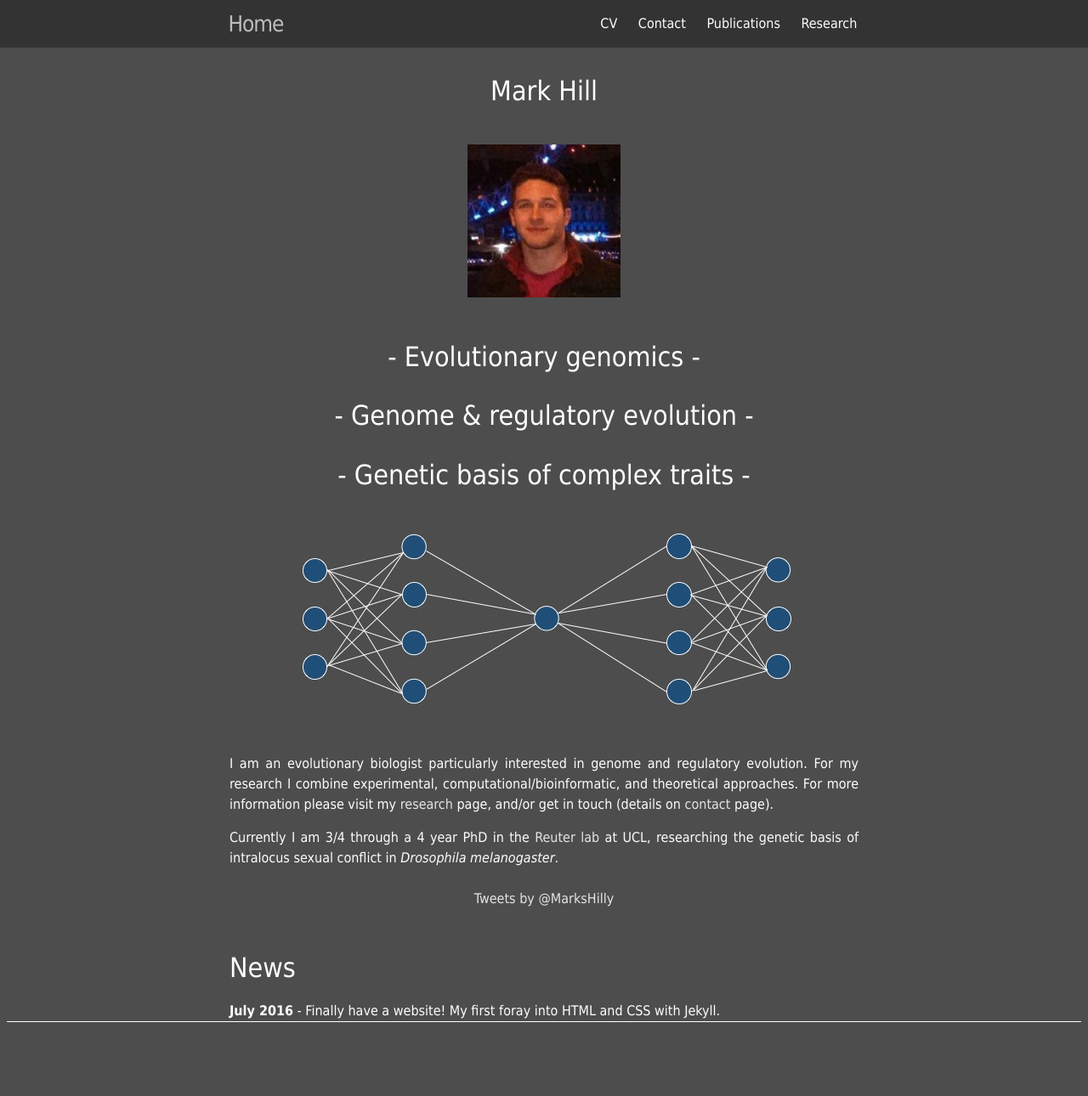
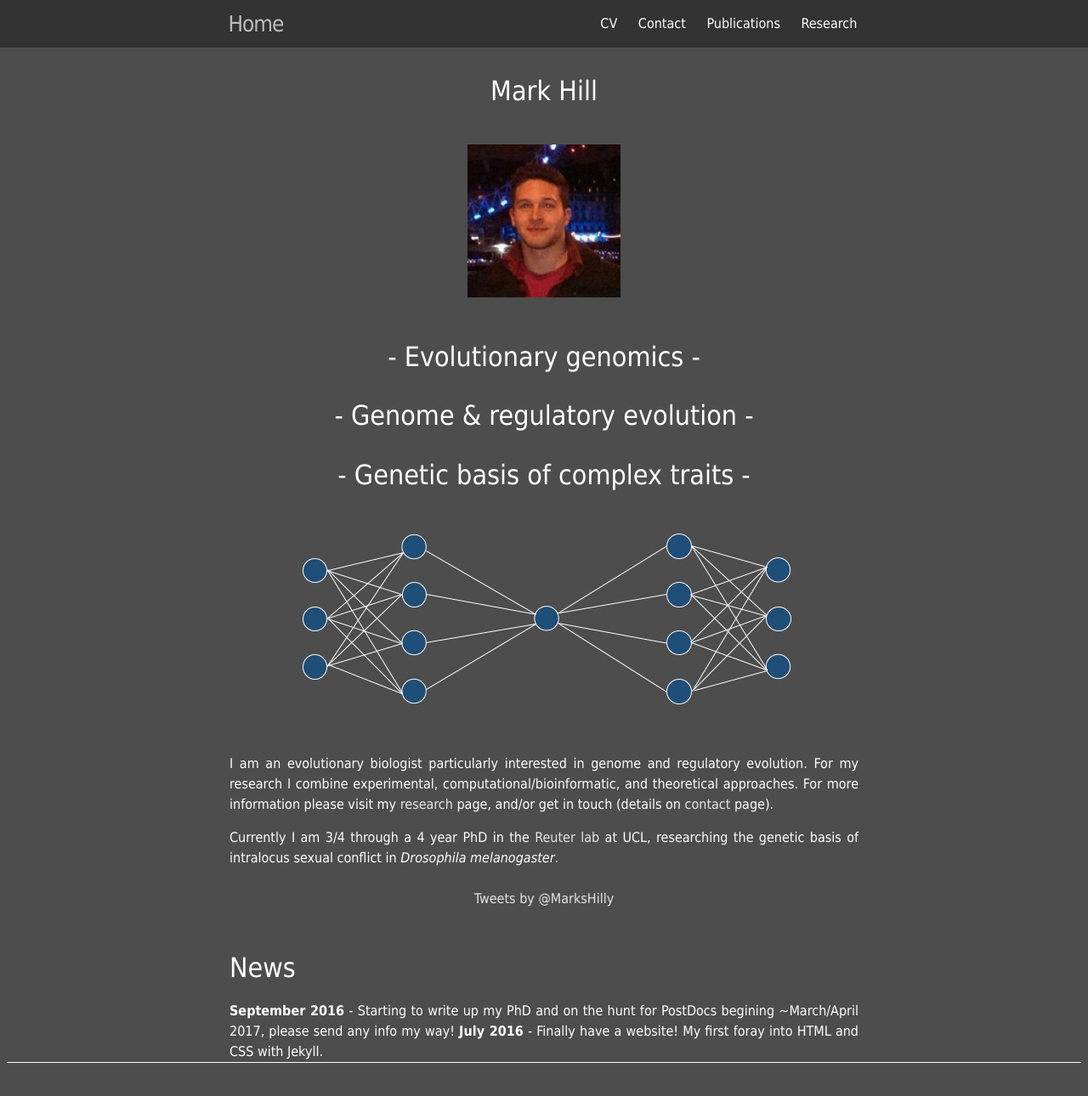
Before and after one commit to Mark-Hill/Mark-Hill.github.io, a Jekyll site: the page built from index.html, in a window 1280 px wide and 1379 px high. Shown: the top 1290 px of the window at 85% size. Built offline with Jekyll 4.4.1, drawn with Linux system fonts in a browser that asks for light colours; comment, search, counter and statistics services are not loaded.

Commit message:
Update index.html

```diff
--- a/index.html
+++ b/index.html
@@ -46,6 +46,9 @@ Currently I am 3/4 through a 4 year PhD in the <a href="http://www.homepages.ucl
 
 <h1>News</h1>
 
+<b>September 2016</b> - Starting to write up my PhD and on the hunt for PostDocs begining ~March/April 2017, please send any info my way!
+
+
 <b>July 2016</b> - Finally have a website! My first foray into HTML and CSS with Jekyll.
 
 
```
